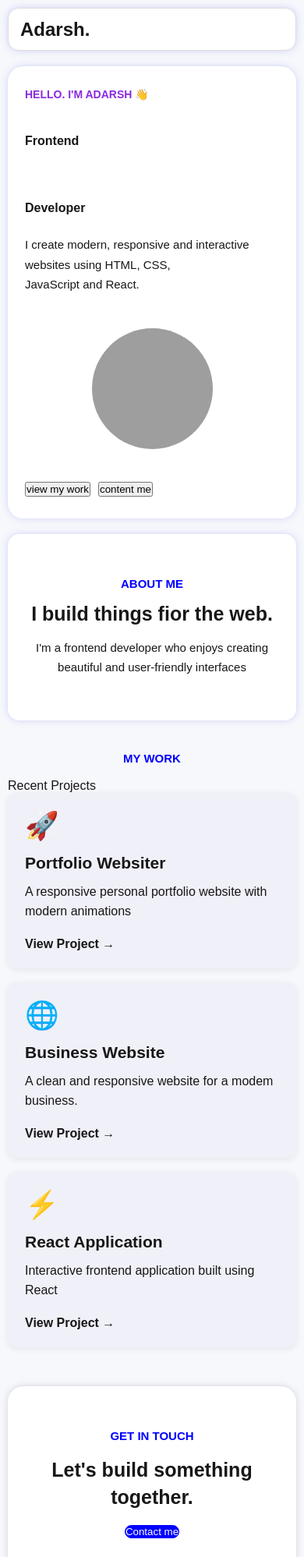
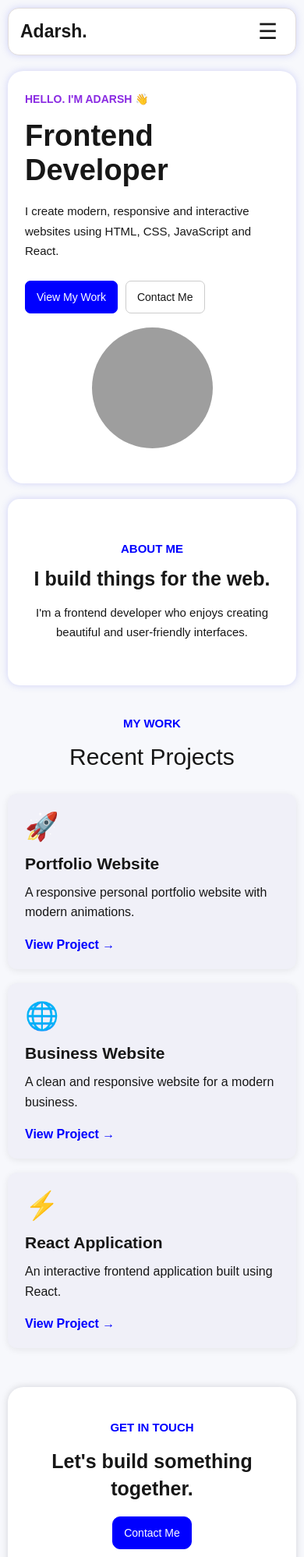
Before and after one commit to adarshdigitalai/MyPortfolio, a plain HTML site: page index.html in a window 390 px wide. Shown: the top 1997 px of the page at 78% size. Drawn offline with Linux system fonts and the light colour scheme; grey boxes are pictures that could not be loaded.

Commit message:
Update index.html for improved structure and content

```diff
--- a/index.html
+++ b/index.html
@@ -1,18 +1,33 @@
+
 <!DOCTYPE html>
 <html lang="en">
 
 <head>
     <meta charset="UTF-8">
     <meta name="viewport" content="width=device-width, initial-scale=1.0">
-    <title>MY PORTFOLIO</title>
+
+    <title>MY PORTFOLIO | Adarsh</title>
+
     <link rel="stylesheet" href="style.css">
     <link rel="icon" href="images/adp.png">
 </head>
 
 <body>
+
+    <!-- NAVBAR -->
     <nav class="navbar">
-        <h2>Adarsh.</h2>
-        <div class="navbar2">
+        <h2 class="logo">Adarsh.</h2>
+
+        <button
+            class="menu-btn"
+            id="menuBtn"
+            aria-label="Toggle navigation"
+            aria-expanded="false"
+            aria-controls="navbarMenu">
+            ☰
+        </button>
+
+        <div class="navbar2" id="navbarMenu">
             <a href="#Home">Home</a>
             <a href="#About">About</a>
             <a href="#Project">Project</a>
@@ -21,68 +36,142 @@
     </nav>
 
     <main>
-        <section class="sec1">
-            <h4>HELLO. I'M ADARSH 👋</h4>
-            <b>Frontend</b> <br> <b>Developer</b>
-            <p>I create modern, responsive and interactive websites using HTML, CSS,<br> JavaScript and React.</p>
-            <img src="images/adp1.png" alt="">
-            <div class="button">
-                <button class="a">view my work</button>
-                <button class="b">content me</button>
+
+        <!-- HOME SECTION -->
+        <section id="Home" class="sec1">
+
+            <div class="hero-content">
+                <h4>HELLO. I'M ADARSH 👋</h4>
+
+                <h1>
+                    <span>Frontend</span>
+                    <span>Developer</span>
+                </h1>
+
+                <p>
+                    I create modern, responsive and interactive websites
+                    using HTML, CSS, JavaScript and React.
+                </p>
+
+                <div class="button">
+                    <a class="btn a" href="#Project">View My Work</a>
+                    <a class="btn b" href="#Contact">Contact Me</a>
+                </div>
             </div>
-        </section>
 
-        <section id="About" class="sec2">
-            <h4>ABOUT ME</h4>
-            <h2>I build things fior the web.</h2>
-            <p>I'm a frontend developer who enjoys creating beautiful and user-friendly interfaces</p>
+            <img src="images/adp1.png" alt="Adarsh profile photo">
 
         </section>
 
+        <!-- ABOUT SECTION -->
+        <section id="About" class="sec2">
+
+            <h4>ABOUT ME</h4>
+
+            <h2>I build things for the web.</h2>
+
+            <p>
+                I'm a frontend developer who enjoys creating
+                beautiful and user-friendly interfaces.
+            </p>
+
+        </section>
+
+        <!-- PROJECT SECTION -->
         <section id="Project" class="sec3">
+
             <h4>MY WORK</h4>
-            <p>Recent Projects</p>
+
+            <p class="project-title">Recent Projects</p>
+
             <div class="cards">
+
                 <div class="card">
                     <h1>🚀</h1>
-                    <h2>Portfolio Websiter</h2>
-                    <h5>A responsive personal portfolio website with modern animations</h5>
-                    <b>View Project →</b>
+                    <h2>Portfolio Website</h2>
+
+                    <h5>
+                        A responsive personal portfolio website
+                        with modern animations.
+                    </h5>
+
+                    <a href="#Contact">View Project →</a>
                 </div>
 
                 <div class="card">
                     <h1>🌐</h1>
                     <h2>Business Website</h2>
-                    <h5>A clean and responsive website for a modem business.</h5>
-                    <b>View Project →</b>
+
+                    <h5>
+                        A clean and responsive website
+                        for a modern business.
+                    </h5>
+
+                    <a href="#Contact">View Project →</a>
                 </div>
 
                 <div class="card">
                     <h1>⚡</h1>
                     <h2>React Application</h2>
-                    <h5>Interactive frontend application built using React</h5>
-                    <b>View Project →</b>
+
+                    <h5>
+                        An interactive frontend application
+                        built using React.
+                    </h5>
+
+                    <a href="#Contact">View Project →</a>
                 </div>
+
             </div>
         </section>
 
+        <!-- CONTACT SECTION -->
         <section id="Contact" class="sec4">
+
             <h4>GET IN TOUCH</h4>
+
             <h2>Let's build something together.</h2>
-            <div class="button">
-                <button class="conb">Contact me</button>
+
+            <div class="contact-button">
+                <a class="btn conb" href="mailto:your-email@example.com">
+                    Contact Me
+                </a>
             </div>
 
         </section>
 
-        <section class="footer">
-            <footer>
-                &copy;2026 Adarsh. All rights resolved
-            </footer>
-        </section>
+        <!-- FOOTER -->
+        <footer class="footer">
+            <p>&copy; 2026 Adarsh. All rights reserved.</p>
+        </footer>
 
     </main>
 
+    <!-- HAMBURGER MENU JAVASCRIPT -->
+    <script>
+        const menuBtn = document.getElementById("menuBtn");
+        const navbarMenu = document.getElementById("navbarMenu");
+
+        menuBtn.addEventListener("click", function () {
+            const isOpen = navbarMenu.classList.toggle("active");
+
+            menuBtn.innerHTML = isOpen ? "✕" : "☰";
+
+            menuBtn.setAttribute(
+                "aria-expanded",
+                isOpen ? "true" : "false"
+            );
+        });
+
+        // Link click karne par mobile menu band ho jayega
+        navbarMenu.querySelectorAll("a").forEach(function (link) {
+            link.addEventListener("click", function () {
+                navbarMenu.classList.remove("active");
+                menuBtn.innerHTML = "☰";
+                menuBtn.setAttribute("aria-expanded", "false");
+            });
+        });
+    </script>
+
 </body>
-
 </html>
```
